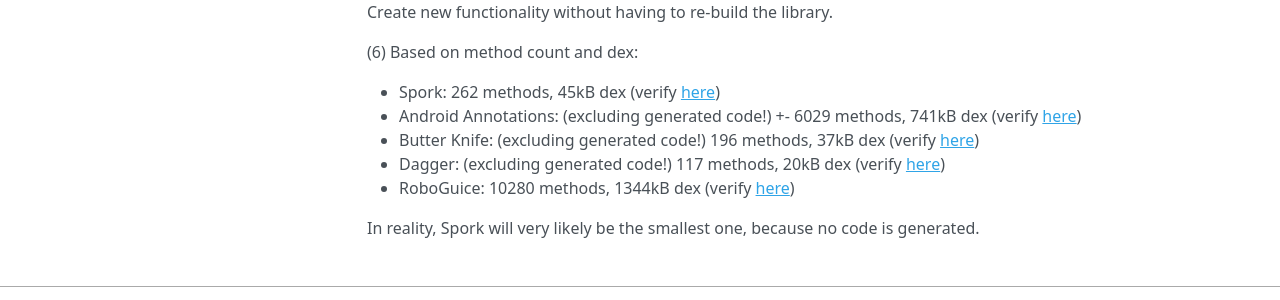
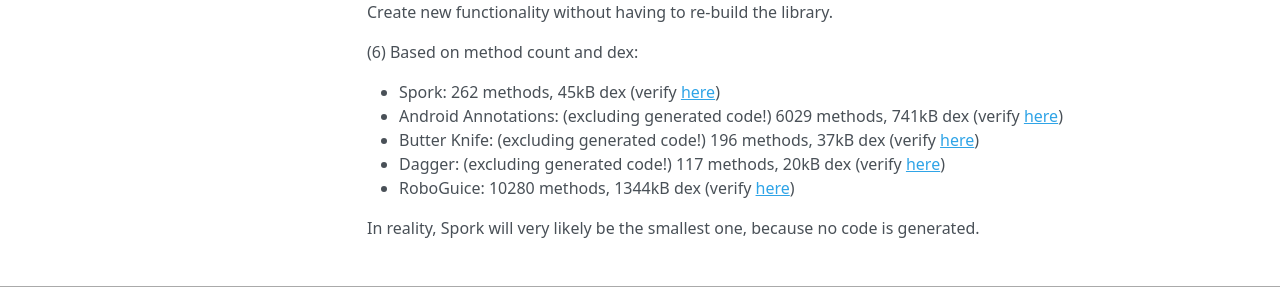
Before and after one commit to KenVanHoeylandt/Spork-Website, an MkDocs documentation site: the page built from docs/about/comparison.md, in a window 1280 px wide and 1229 px high. Shown: the part 886-1186 px from the top of the window. Built offline with MkDocs 1.6.1, drawn with Linux system fonts in a browser that asks for light colours; nearby versions of some CDN libraries; old or Windows-style settings are respelled for this version of MkDocs.

Commit message:
removed "+-" prefix from exact value

```diff
--- a/docs/about/comparison.md
+++ b/docs/about/comparison.md
@@ -34,7 +34,7 @@
 (6) Based on method count and dex:
 
 - Spork: 262 methods, 45kB dex (verify [here](http://www.methodscount.com/?lib=io.github.sporklibrary%3Aspork-android%3A3.0.0))
-- Android Annotations: (excluding generated code!) +- 6029 methods, 741kB dex (verify [here](http://www.methodscount.com/?lib=org.androidannotations%3Aandroidannotations%3A4.1.0))
+- Android Annotations: (excluding generated code!) 6029 methods, 741kB dex (verify [here](http://www.methodscount.com/?lib=org.androidannotations%3Aandroidannotations%3A4.1.0))
 - Butter Knife: (excluding generated code!) 196 methods, 37kB dex (verify [here](http://www.methodscount.com/?lib=com.jakewharton%3Abutterknife%3A8.3.0))
 - Dagger: (excluding generated code!) 117 methods, 20kB dex (verify [here](http://www.methodscount.com/?lib=com.google.dagger%3Adagger%3A2.1))
 - RoboGuice: 10280 methods, 1344kB dex (verify [here](http://www.methodscount.com/?lib=org.roboguice%3Aroboguice%3A4.0.0))
```
